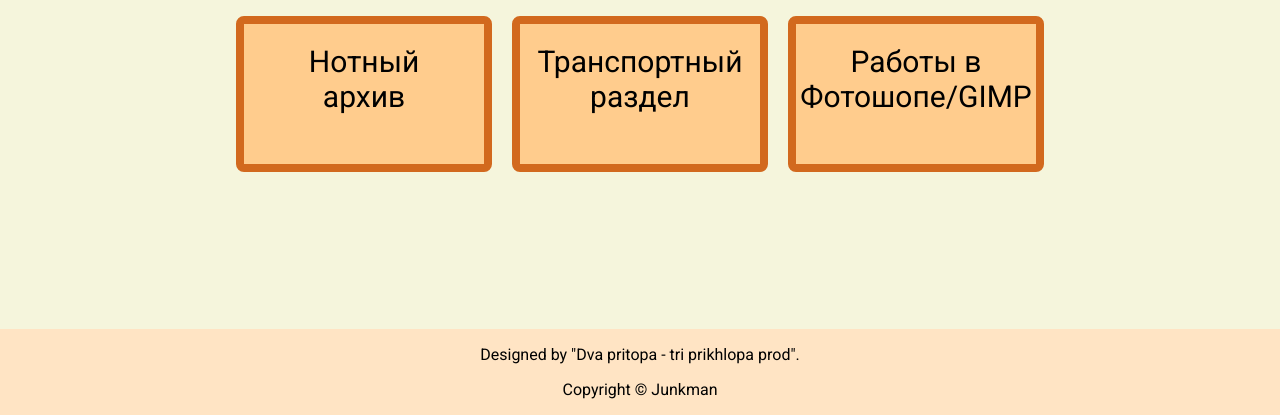
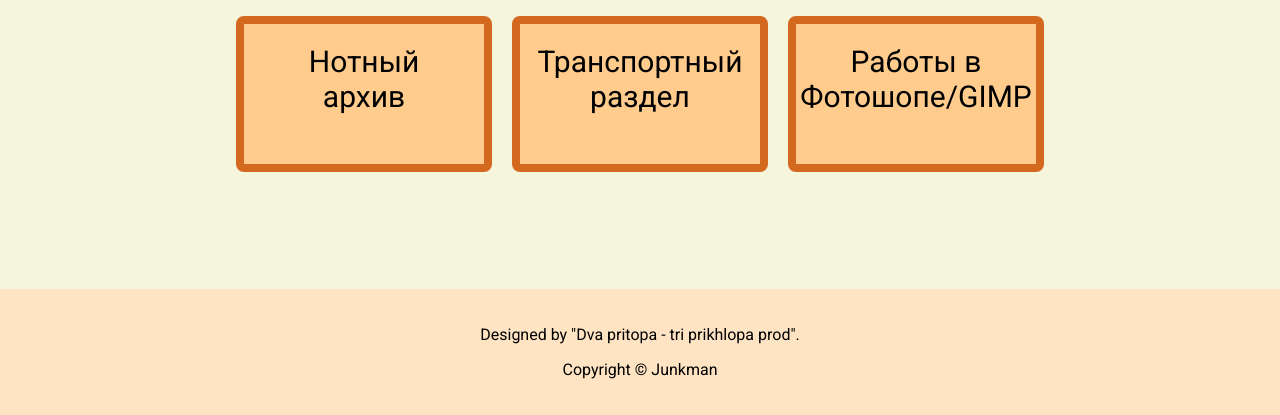
Before and after one commit to Junkman-from-77/first, a PHP site: page / in a window 1280 px wide. Shown: the part 385-800 px from the top of the page. Run offline with PHP 8.4, Linux system fonts and the light colour scheme.

Commit message:
Update style.css

```diff
--- a/style.css
+++ b/style.css
@@ -55,7 +55,7 @@ header p span{
 
 footer{
     width: 100%;
-    padding: 20 0 20 0;
+    padding: 20px 0 20px 0;
     background-color: bisque;
     position: absolute;
     bottom: 0px;
```
